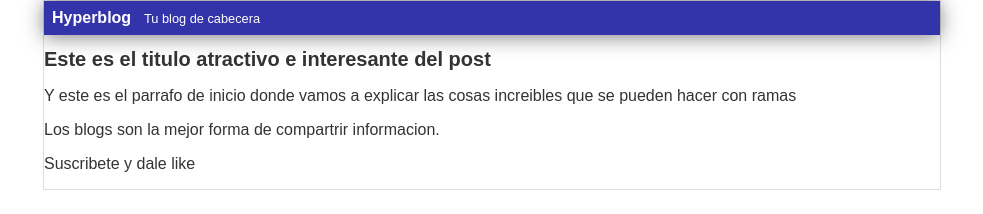
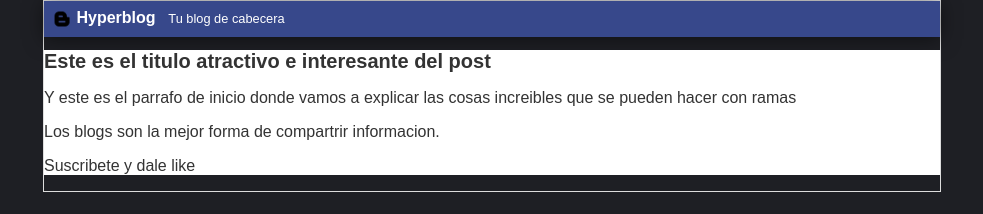
Before and after one commit to AdrianE121000/hyperblog, a plain HTML site: page index.html in a window 1280 px wide. Shown: the whole page, without its empty margins (148-1131 px from the left). Drawn offline with Linux system fonts and the light colour scheme.

Commit message:
color de fondo, logo nuevo, mejor color de header

```diff
--- a/css/estilos.css
+++ b/css/estilos.css
@@ -1,6 +1,7 @@
 body {
+    background: #1e1f24;
     color: #333;
-    text-align: left;
+    text-align: center;
     font-family: Arial, Helvetica, sans-serif;
     font-size: 16px;
     margin: 0;
@@ -20,7 +21,7 @@ body {
 }
 
 #cabecera {
-    background: #33a;
+    background: #37488b;
     box-shadow: 0px 2px 20px 0px rgba(0, 0, 0, 0.5);
     color: white;
     font-weight: bold;
@@ -28,7 +29,13 @@ body {
     padding: 0.5em;
 }
 
+#logo {
+    width: 20px;
+    vertical-align: middle;
+}
+
 #post {
+    background: white;
     font-size: 1em;
 }
 
--- a/index.html
+++ b/index.html
@@ -12,6 +12,7 @@
 <body>
     <div id="container">
         <div id="cabecera">
+            <img src="./imagenes/logo.png" alt="logo" id="logo">
             Hyperblog<span id="tagline">Tu blog de cabecera</span>
         </div>
         <div id="post">
```
